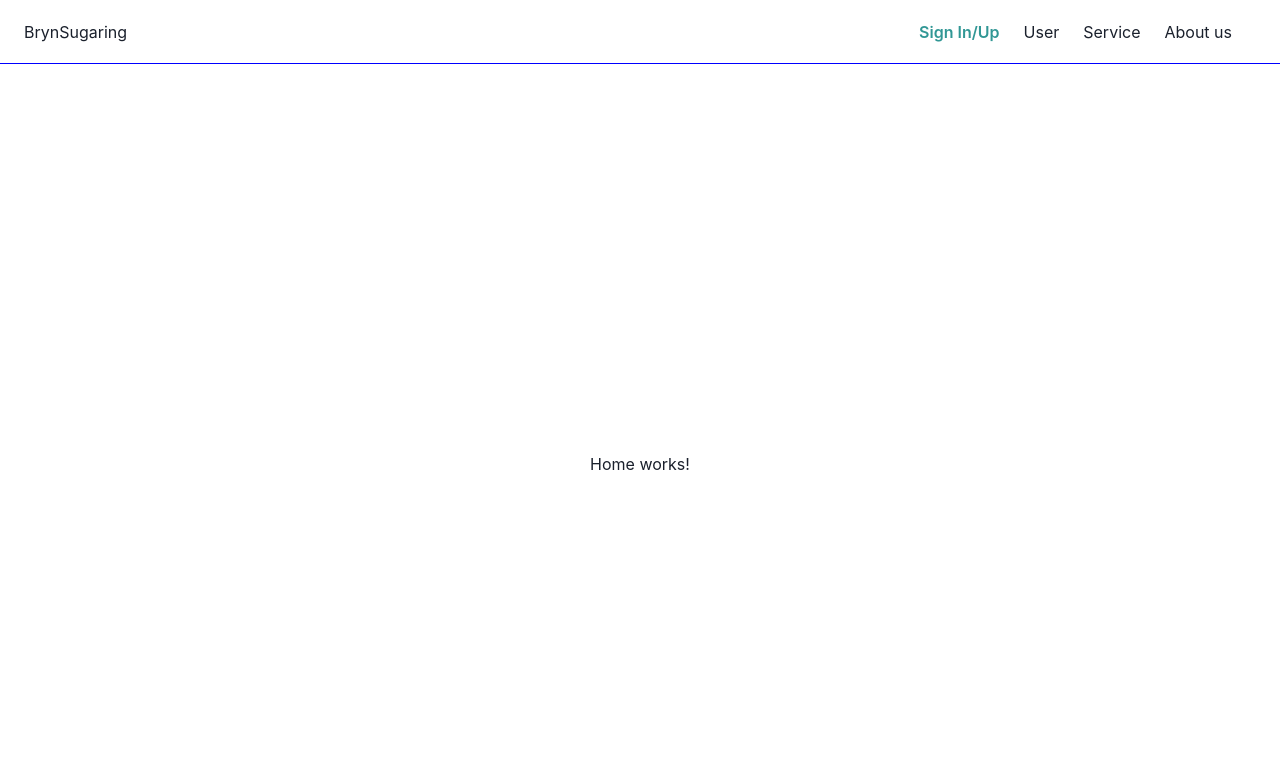
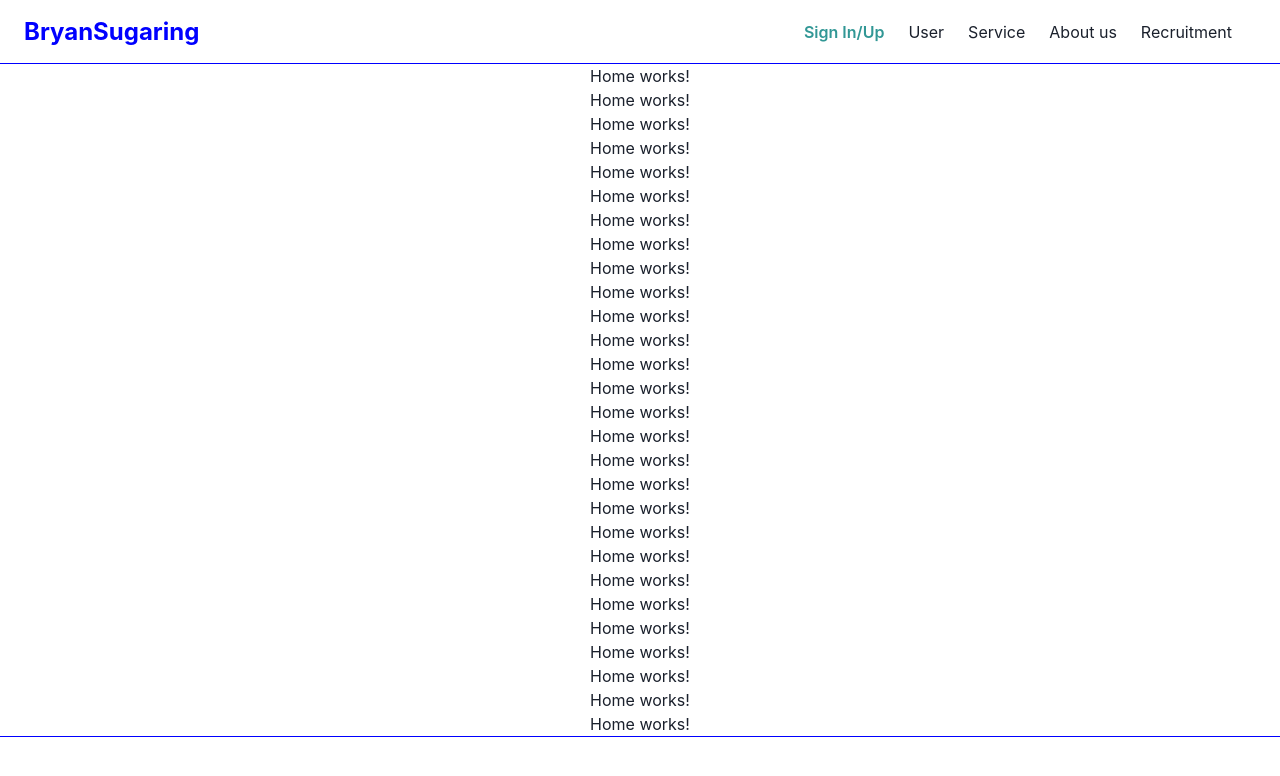
Before and after one commit to AceKnight97/BryanSugaring, a React (Create React App) app: page / in a window 1280 px wide. Shown: the top 776 px of the page. Built offline with nearby package versions, Linux system fonts and the light colour scheme; no server answers.

Commit message:
update recruitment pagem

```diff
--- a/src/App.tsx
+++ b/src/App.tsx
@@ -5,6 +5,7 @@ import ProtectedRoute from "./components/ProtectedRoute";
 import RootLayout from "./components/root-layout/RootLayout";
 import AboutUs from "./pages/about-us";
 import Home from "./pages/home";
+import Recruitment from "./pages/recruitment";
 import Service from "./pages/service";
 import User from "./pages/user";
 
@@ -18,6 +19,7 @@ function App() {
             <Route path="/BryanSugaring" element={<Home />}></Route>
             <Route path="/service" element={<Service />}></Route>
             <Route path="/about-us" element={<AboutUs />}></Route>
+            <Route path="/recruitment" element={<Recruitment />}></Route>
             <Route
               path="/user"
               element={
--- a/src/components/main-navigation/MainNavigation.tsx
+++ b/src/components/main-navigation/MainNavigation.tsx
@@ -1,6 +1,7 @@
-import { Button, useDisclosure } from "@chakra-ui/react";
+import { Button } from "@chakra-ui/react";
 import { useClerk, useSession } from "@clerk/clerk-react";
 import { NavLink } from "react-router-dom";
+import { NAV_LINKS } from "./main-navigation.model";
 import "./_main-navigation.scss";
 
 const SignInButton = () => {
@@ -21,29 +22,25 @@ const MainNavigation = () => {
   return (
     <div className="main-navigation">
       <div className="main-navigation-left">
-        <NavLink to="/BryanSugaring" className="mr-24">
-          BrynSugaring
+        <NavLink to="/BryanSugaring" className="main-navigation-home">
+          <div className="main-navigation-left-title">BryanSugaring</div>
         </NavLink>
       </div>
       <div className="main-navigation-right">
+        <div className="mr-24">
           {session ? (
-          <div className="mr-24">{`Hello ${
+            <div className="main-navigation-item-username">{`Hello ${
               session?.user?.fullName || ""
             }!`}</div>
           ) : (
-          <div className="mr-24">
             <SignInButton />
+          )}
         </div>
-        )}
-        <NavLink className="mr-24" to="/user">
-          User
+        {NAV_LINKS.map((x) => (
+          <NavLink to={x.to} className="main-navigation-item" id={x.to}>
+            {x.name}
           </NavLink>
-        <NavLink to="/service" className="mr-24">
-          Service
-        </NavLink>
-        <NavLink to="/about-us" className="mr-24">
-          About us
-        </NavLink>
+        ))}
       </div>
     </div>
   );
--- a/src/components/main-navigation/_main-navigation.scss
+++ b/src/components/main-navigation/_main-navigation.scss
@@ -6,9 +6,28 @@
   height: 64px;
   padding: 10px 24px;
   &-left {
+    &-title {
+      font-weight: bold;
+      font-size: 24px;
+      color: blue;
+    }
   }
   &-right {
     display: flex;
+  }
+  &-item {
+    display: flex;
+    margin-right: 24px;
+    &:hover {
+      text-decoration: underline;
+    }
+  }
+  &-home {
+    display: flex;
+    margin-right: 24px;
+    &:hover {
+      text-decoration: underline blue;
+    }
   }
 }
 .mr-24 {
--- /dev/null
+++ b/src/components/main-navigation/main-navigation.model.tsx
@@ -0,0 +1,23 @@
+export interface INavLink {
+  to: string;
+  name: string;
+}
+
+export const NAV_LINKS: INavLink[] = [
+  {
+    to: "/user",
+    name: "User",
+  },
+  {
+    to: "/service",
+    name: "Service",
+  },
+  {
+    to: "/about-us",
+    name: "About us",
+  },
+  {
+    to: "/recruitment",
+    name: "Recruitment",
+  },
+];
--- a/src/components/root-layout/RootLayout.tsx
+++ b/src/components/root-layout/RootLayout.tsx
@@ -7,6 +7,9 @@ const RootLayout = ({ children }: { children: ReactNode }) => {
     <>
       <MainNavigation></MainNavigation>
       <main className="root-layout">{children}</main>
+      <div className="root-layout-footer">
+
+      </div>
     </>
   );
 };
--- a/src/components/root-layout/_root-layout.scss
+++ b/src/components/root-layout/_root-layout.scss
@@ -1,7 +1,14 @@
 .root-layout{
     width: 100%;
-    height: 100%;
+    height: calc(100% - 128px);
     display: flex;
     justify-content: center;
     align-items: center;
+    &-footer{
+        display: flex;
+        justify-content: space-between;
+        align-items: center;
+        height: 64px;
+        border-top: 1px solid blue;
+    }
 }
--- /dev/null
+++ b/src/pages/home/_home.scss
@@ -0,0 +1,11 @@
+.home{
+    overflow: auto;
+    width: 100%;
+    height: 100%;
+    .text{
+
+    display: flex;
+    justify-content: center;
+    align-content: center;
+    }
+}
--- a/src/pages/home/index.tsx
+++ b/src/pages/home/index.tsx
@@ -1,7 +1,14 @@
-import React from 'react';
+import React from "react";
+import "./_home.scss";
 
-const Home = ()=>{
-return <div className="">Home works!</div>
+const Home = () => {
+  return (
+    <div className="home">
+      {[...Array(100)].map((x) => (
+        <div className="text">Home works!</div>
+      ))}
+    </div>
+  );
 };
 
 export default Home;
--- /dev/null
+++ b/src/pages/recruitment/index.tsx
@@ -0,0 +1,9 @@
+import React from 'react';
+import { useSession } from "@clerk/clerk-react";
+
+const Recruitment = () => {
+  const { session } = useSession();
+  return <div className="">Recruitment works!</div>;
+};
+
+export default Recruitment;
```
Lines whose indentation alone changed are shown as unchanged.
